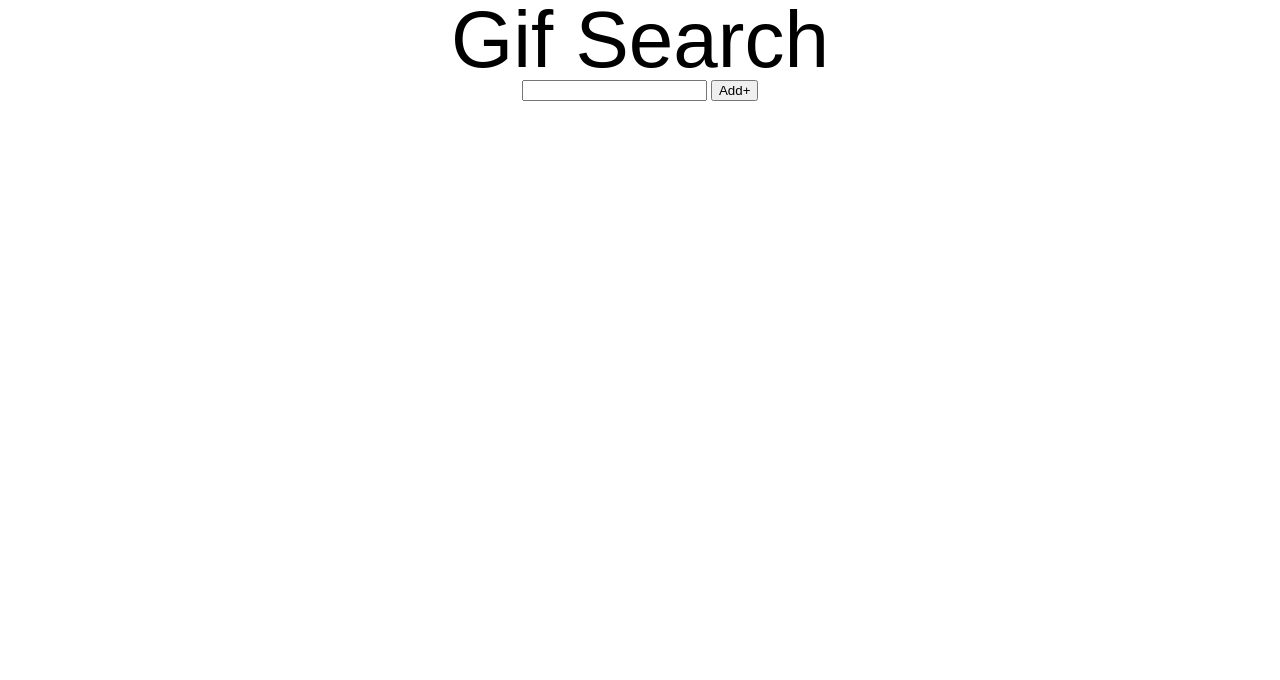
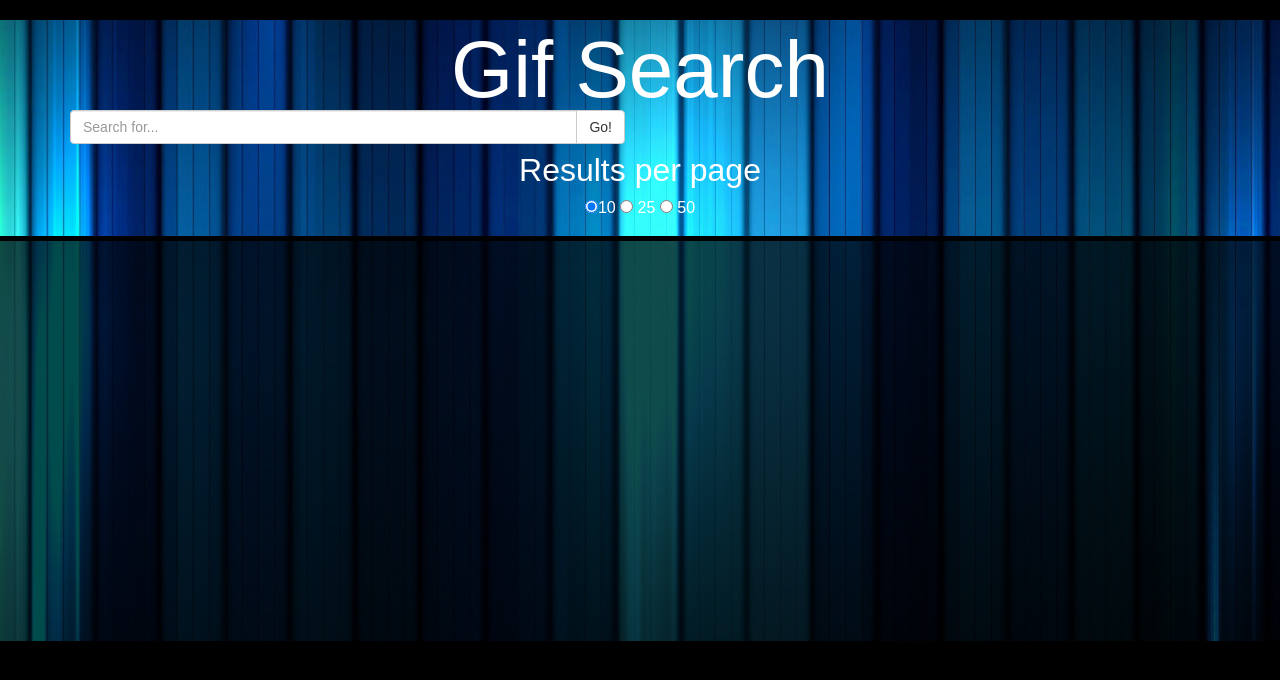
Before and after one commit to AlexChaseJones/animalAjaxGifs, a PHP site: page / in a window 1280 px wide. Shown: the top 680 px of the page. Run offline with PHP 8.4, Linux system fonts and the light colour scheme.

Commit message:
added per page function and styling

```diff
--- a/css/style.css
+++ b/css/style.css
@@ -1,19 +1,67 @@
 body, html {
 	font-family: sans-serif;
+	background-color: black;
+	margin-top: 10px;
+	color: white;
+}
+
+#wrapper {
+	background-image: url('../images/blueStripes.png');
+	background-size: cover;
+	background-position: center;
 }
 
 #header {
+
+}
+
+#header h1 {
+	font-size: 5em;
+	padding-top: 10px;
+}
+
+#header h2 {
+	margin:10px 0px;
+	font-size: 2em;
+}
+
+#searchBar {
+	color: black;
+}
+
+#recent, #images, #header {
 	text-align: center;
 }
 
-h1 {
-	font-size: 5em;
+#recent {
+	border-bottom:5px solid black;
+	min-height: 25px;
 }
+
+.recentGif {
+
+}
+
+input {
+	display: inline-block;
+}
+
+#images {
+	overflow-y: scroll;
+	overflow-x: auto;
+	white-space: nowrap;
+	height: 400px;
+	background-color: rgba(0,0,0,.7);
+}
+
 .currentImages {
 	width: 300px;
 	display: inline-block;
+	vertical-align: top;
+	border-radius:15px;
 }
 
-.currentImages img {
-	width: 300px;
+.imageContainer {
+	display: inline-block;
+	margin: 10px;
 }
--- a/index.html
+++ b/index.html
@@ -4,6 +4,7 @@
 	<title>
 
 	</title>
+	<link rel="stylesheet" href="https://maxcdn.bootstrapcdn.com/bootstrap/3.3.6/css/bootstrap.min.css" integrity="sha384-1q8mTJOASx8j1Au+a5WDVnPi2lkFfwwEAa8hDDdjZlpLegxhjVME1fgjWPGmkzs7" crossorigin="anonymous">
 	<link rel="stylesheet" type="text/css" href="css/reset.css">
 	<link rel="stylesheet" type="text/css" href="css/style.css">
 	<script type="text/javascript" src="script/jquery-2.2.0.js"></script>
@@ -14,16 +15,36 @@
 	<div class="container">
 		<div id="header">
 		<h1>Gif Search</h1>
-		<input type="text" id="searchBar" minlength="20">
-			<button id="search">Add+</button>
+		<div class="row row-centered">
+ 			<div class="col-lg-6 col-centered">
+				<div class="input-group">
+				    <input id="searchBar" type="text" class="form-control" placeholder="Search for...">
+				    <span class="input-group-btn">
+				        <button id="search" class="btn btn-default" type="button">Go!</button>
+		      		</span>
+				</div>
+			</div>
+		</div>
+		<!-- <div class="input-group">
+			<input type="text" id="searchBar" minlength="20" class="form-control" placeholder="Search for...">
+			<span class="input-group-btn">
+				<button id="search" class="button btn-default">Add</button>
+			</span>
+		</div> -->
+		<form action="">
+		<h2>Results per page</h2>
+		  <input type="radio" name="perPage" value="10" checked="checked">10
+		  <input type="radio" name="perPage" value="25"> 25
+		  <input type="radio" name="perPage" value="50"> 50
+		</form>
 		</div>
 	</div>
-	<div class="container">
+	<div class="contain">
 		<div id="recent">
 
 		</div>
 	</div>
-	<div class="container">
+	<div class="contain">
 		<div id="images">
 
 		</div>
--- a/script/app.js
+++ b/script/app.js
@@ -1,12 +1,12 @@
 //SETUP VARIABLES
 //=======================================
-var userArray = [];
+var userArray = [''];
 
 //FUNCTIONS
 //=======================================
 function generate(response){
-	for (var i = 0; i < 10; i++) {
-		var newDiv = $('<div>');
+	for (var i = 0; i < limit; i++) {
+		var newDiv = $('<div class="imageContainer">');
 		(newDiv).attr('id', i);
 		$('#images').append(newDiv);
 
@@ -22,7 +22,7 @@
 
 function addButton(newGif){
 	var button = $('<button>');
-	(button).addClass('recentGif');
+	(button).addClass('recentGif btn btn-success');
 	(button).attr('data-name', newGif);
 	(button).html(newGif);
 	$('#recent').append(button);
@@ -38,8 +38,9 @@
 		addButton(gif);
 	}
 
-    queryURL = "http://api.giphy.com/v1/gifs/search?q=" + gif + "&api_key=dc6zaTOxFJmzC&limit=10";
-
+	limit = $("input[name='perPage']:checked").val();
+    queryURL = "http://api.giphy.com/v1/gifs/search?q=" + gif + "&api_key=dc6zaTOxFJmzC&limit=" + limit;
+    debugger;
     $.ajax({
     	url: queryURL,
     	method: 'GET'})
@@ -78,8 +79,8 @@
 
 $(document).on('click', '.recentGif', function(){
 	$('#images').empty();
-
-	queryURL = "http://api.giphy.com/v1/gifs/search?q=" + $(this).data('name') + "&api_key=dc6zaTOxFJmzC&limit=10";
+	limit = $("input[name='perPage']:checked").val();
+	queryURL = "http://api.giphy.com/v1/gifs/search?q=" + $(this).data('name') + "&api_key=dc6zaTOxFJmzC&limit=" + limit;
 
     $.ajax({
     	url: queryURL,
```
Also changed, not shown: images/blueStripes.png (added), 1 other file.
